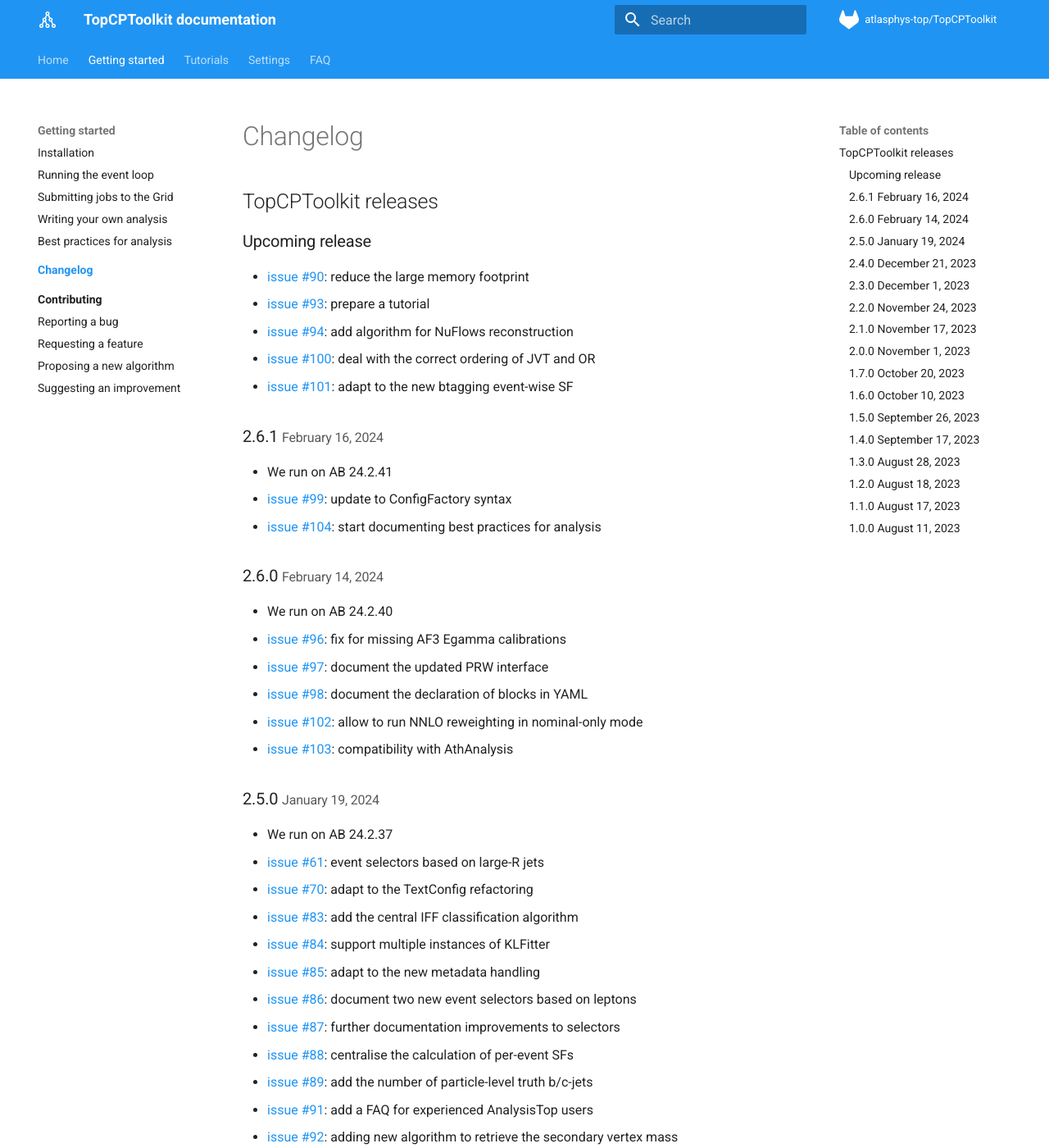
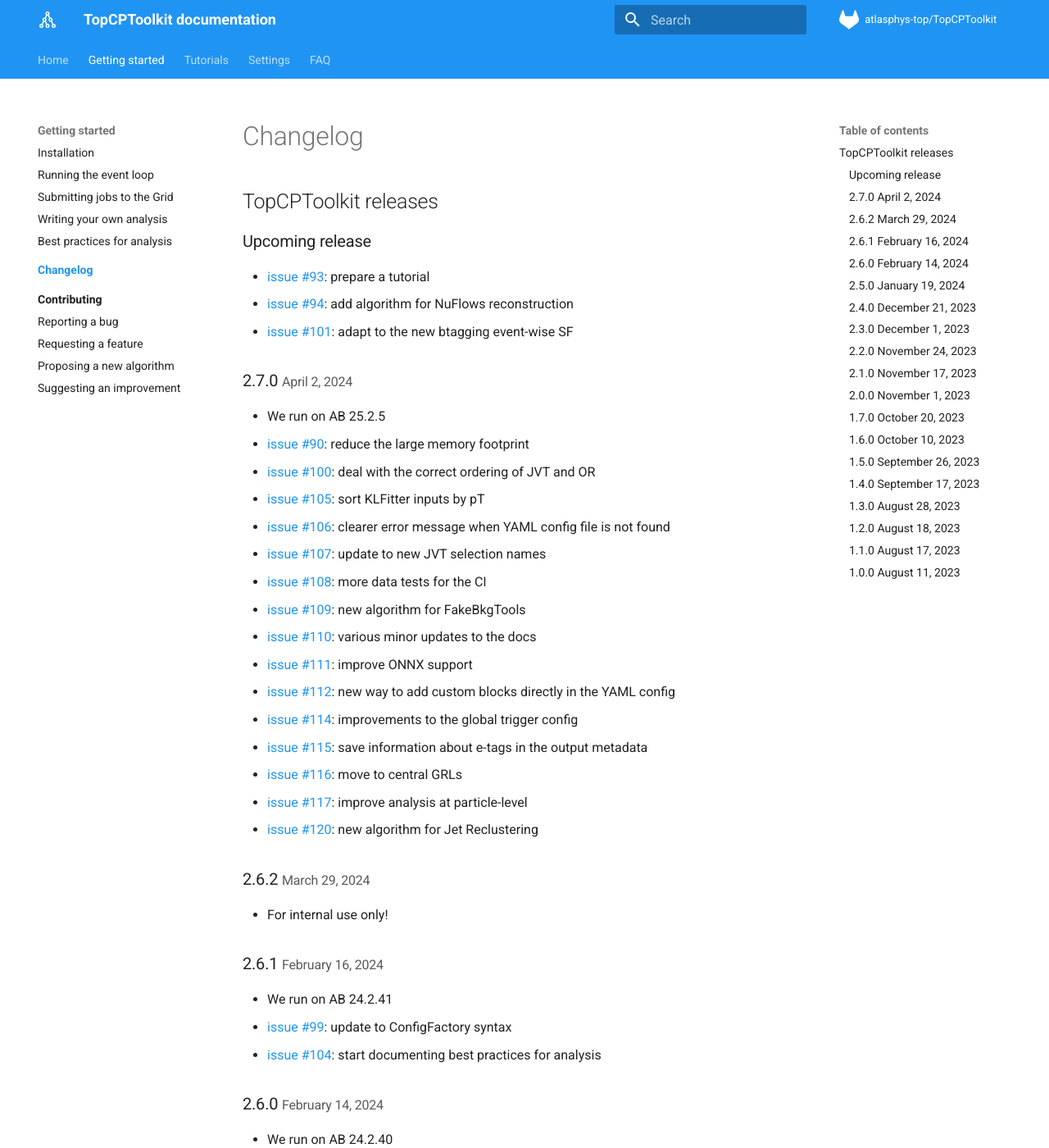
Before and after one commit to SuperNova76/TopCPToolKit, an MkDocs documentation site: the page built from docs/changelog/index.md, in a window 1280 px wide and 1400 px high. Shown: the whole window at 82% size. Built offline with MkDocs 1.6.1 and Material for MkDocs 9.7.7, drawn with Linux system fonts in a browser that asks for light colours.

Commit message:
update changelog

```diff
--- a/docs/changelog/index.md
+++ b/docs/changelog/index.md
@@ -4,11 +4,30 @@
 
 ### Upcoming release
 
-- [issue #90](https://gitlab.cern.ch/atlasphys-top/reco/TopCPToolkit/-/issues/90): reduce the large memory footprint
 - [issue #93](https://gitlab.cern.ch/atlasphys-top/reco/TopCPToolkit/-/issues/93): prepare a tutorial
 - [issue #94](https://gitlab.cern.ch/atlasphys-top/reco/TopCPToolkit/-/issues/94): add algorithm for NuFlows reconstruction
+- [issue #101](https://gitlab.cern.ch/atlasphys-top/reco/TopCPToolkit/-/issues/101): adapt to the new btagging event-wise SF
+
+### 2.7.0 <small>April 2, 2024</small>
+- We run on AB 25.2.5
+- [issue #90](https://gitlab.cern.ch/atlasphys-top/reco/TopCPToolkit/-/issues/90): reduce the large memory footprint
 - [issue #100](https://gitlab.cern.ch/atlasphys-top/reco/TopCPToolkit/-/issues/100): deal with the correct ordering of JVT and OR
-- [issue #101](https://gitlab.cern.ch/atlasphys-top/reco/TopCPToolkit/-/issues/101): adapt to the new btagging event-wise SF
+- [issue #105](https://gitlab.cern.ch/atlasphys-top/reco/TopCPToolkit/-/issues/105): sort KLFitter inputs by pT
+- [issue #106](https://gitlab.cern.ch/atlasphys-top/reco/TopCPToolkit/-/issues/106): clearer error message when YAML config file is not found
+- [issue #107](https://gitlab.cern.ch/atlasphys-top/reco/TopCPToolkit/-/issues/107): update to new JVT selection names
+- [issue #108](https://gitlab.cern.ch/atlasphys-top/reco/TopCPToolkit/-/issues/108): more data tests for the CI
+- [issue #109](https://gitlab.cern.ch/atlasphys-top/reco/TopCPToolkit/-/issues/109): new algorithm for FakeBkgTools
+- [issue #110](https://gitlab.cern.ch/atlasphys-top/reco/TopCPToolkit/-/issues/110): various minor updates to the docs
+- [issue #111](https://gitlab.cern.ch/atlasphys-top/reco/TopCPToolkit/-/issues/111): improve ONNX support
+- [issue #112](https://gitlab.cern.ch/atlasphys-top/reco/TopCPToolkit/-/issues/112): new way to add custom blocks directly in the YAML config
+- [issue #114](https://gitlab.cern.ch/atlasphys-top/reco/TopCPToolkit/-/issues/114): improvements to the global trigger config
+- [issue #115](https://gitlab.cern.ch/atlasphys-top/reco/TopCPToolkit/-/issues/115): save information about e-tags in the output metadata
+- [issue #116](https://gitlab.cern.ch/atlasphys-top/reco/TopCPToolkit/-/issues/116): move to central GRLs
+- [issue #117](https://gitlab.cern.ch/atlasphys-top/reco/TopCPToolkit/-/issues/117): improve analysis at particle-level
+- [issue #120](https://gitlab.cern.ch/atlasphys-top/reco/TopCPToolkit/-/issues/120): new algorithm for Jet Reclustering
+
+### 2.6.2 <small>March 29, 2024</small>
+- For internal use only!
 
 ### 2.6.1 <small>February 16, 2024</small>
 - We run on AB 24.2.41
@@ -22,7 +41,6 @@
 - [issue #98](https://gitlab.cern.ch/atlasphys-top/reco/TopCPToolkit/-/issues/98): document the declaration of blocks in YAML
 - [issue #102](https://gitlab.cern.ch/atlasphys-top/reco/TopCPToolkit/-/issues/102): allow to run NNLO reweighting in nominal-only mode
 - [issue #103](https://gitlab.cern.ch/atlasphys-top/reco/TopCPToolkit/-/issues/103): compatibility with AthAnalysis
-
 
 ### 2.5.0 <small>January 19, 2024</small>
 - We run on AB 24.2.37
@@ -96,9 +114,7 @@
 - [issue #52](https://gitlab.cern.ch/atlasphys-top/reco/TopCPToolkit/-/issues/52): simplify the output structure and store metadata
 - [issue #53](https://gitlab.cern.ch/atlasphys-top/reco/TopCPToolkit/-/issues/53): adapt to single-file output also on the Grid
 
-
 ### 1.6.0 <small>October 10, 2023</small>
-
 - We run on AB 24.2.25
 - [issue #31](https://gitlab.cern.ch/atlasphys-top/reco/TopCPToolkit/-/issues/31): algorithm to generate statistical bootstraps
 - [issue #38](https://gitlab.cern.ch/atlasphys-top/reco/TopCPToolkit/-/issues/38): migration of the event selection algorithms to Athena
@@ -107,15 +123,12 @@
 - [issue #41](https://gitlab.cern.ch/atlasphys-top/reco/TopCPToolkit/-/issues/41): fix SPA-Net CI tests
 
 ### 1.5.0 <small>September 26, 2023</small>
-
 - We run on AB 24.2.23
 - [issue #30](https://gitlab.cern.ch/atlasphys-top/reco/TopCPToolkit/-/issues/30): object- and event-wise cutflows
 - [issue #35](https://gitlab.cern.ch/atlasphys-top/reco/TopCPToolkit/-/issues/35): new model for SPA-Net, ttbar l+jets with neutrino regression
 - [issue #37](https://gitlab.cern.ch/atlasphys-top/reco/TopCPToolkit/-/issues/37): more FAQ and documentation for cutflows/sum-of-weights
 
-
 ### 1.4.0 <small>September 17, 2023</small>
-
 - We run on AB 24.2.22
 - [issue #26](https://gitlab.cern.ch/atlasphys-top/reco/TopCPToolkit/-/issues/26): read MC campaign from FileMetaData
 - [issue #27](https://gitlab.cern.ch/atlasphys-top/reco/TopCPToolkit/-/issues/27): allow running on PHYSLITE
@@ -124,7 +137,6 @@
 - [issue #33](https://gitlab.cern.ch/atlasphys-top/reco/TopCPToolkit/-/issues/33): add the new `SelectionNameSvc`
 
 ### 1.3.0 <small>August 28, 2023</small>
-
 - We run on AB 24.2.19
 - [issue #18](https://gitlab.cern.ch/atlasphys-top/reco/TopCPToolkit/-/issues/18): minor update to docs (`noEffSF` option, MET)
 - [issue #19](https://gitlab.cern.ch/atlasphys-top/reco/TopCPToolkit/-/issues/19): added text-based event selection
@@ -135,14 +147,12 @@
 - [issue #25](https://gitlab.cern.ch/atlasphys-top/reco/TopCPToolkit/-/issues/25): add CI tests on data
 
 ### 1.2.0 <small>August 18, 2023</small>
-
 - We run on AB 24.2.18
 - [issue #5](https://gitlab.cern.ch/atlasphys-top/reco/TopCPToolkit/-/issues/5): refactor `EventInfo` variables, now relying on `addOutputVar`
 - [issue #7](https://gitlab.cern.ch/atlasphys-top/reco/TopCPToolkit/-/issues/7): introduced continuous integration tests covering compilation and running of the code, as well as simple output validation
 - [issue #17](https://gitlab.cern.ch/atlasphys-top/reco/TopCPToolkit/-/issues/17): centralised the event-level f/JVT SFs
 
 ### 1.1.0 <small>August 17, 2023</small>
-
 - [issue #1](https://gitlab.cern.ch/atlasphys-top/reco/TopCPToolkit/-/issues/1): fixed memory leaks in TopPartons and TopParticleLevel
 - [issue #2](https://gitlab.cern.ch/atlasphys-top/reco/TopCPToolkit/-/issues/2): completed the documentation for "Settings"
 - [issue #3](https://gitlab.cern.ch/atlasphys-top/reco/TopCPToolkit/-/issues/3): added a FAQ about Run 3 muon trigger settings
@@ -152,5 +162,4 @@
 - [issue #13](https://gitlab.cern.ch/atlasphys-top/reco/TopCPToolkit/-/issues/13): minor improvement, using `ANA_CHECK` and `ANA_MSG`
 
 ### 1.0.0 <small>August 11, 2023</small>
-
 - First release for early testing
```
